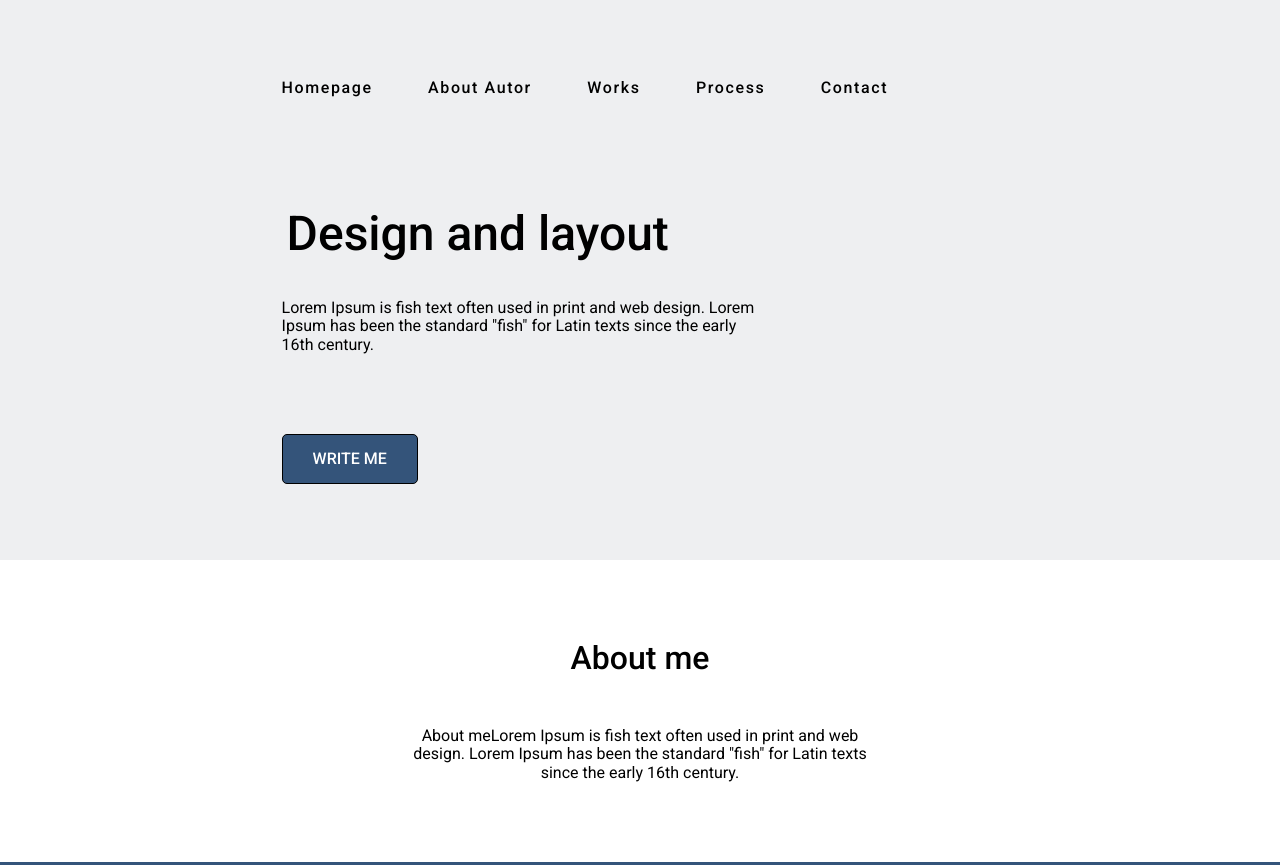
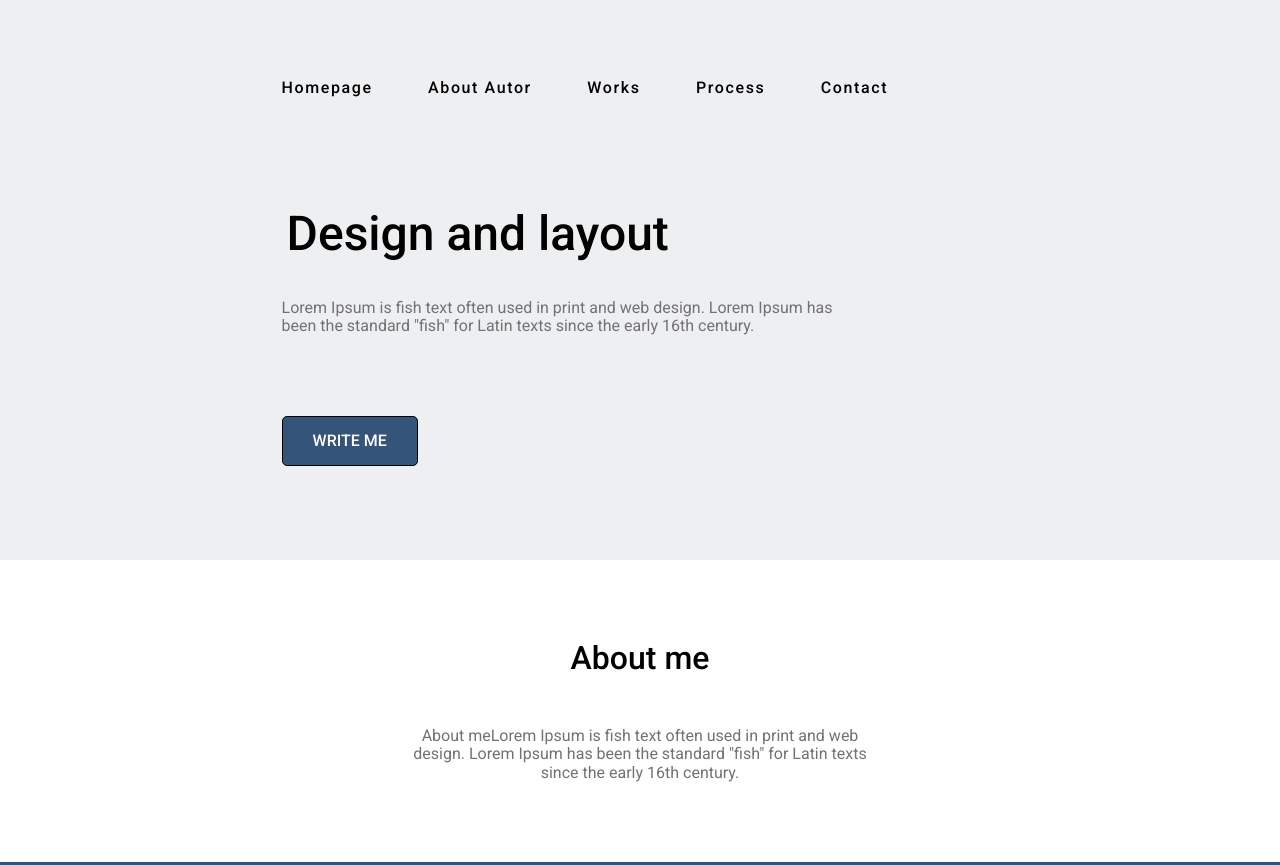
Before and after one commit to Shidomo/Simple_Site, a plain HTML site: page markup/index.html in a window 1280 px wide. Shown: the top 865 px of the page. Drawn offline with Linux system fonts and the light colour scheme.

Commit message:
Change first_section

```diff
--- a/markup/css/style.css
+++ b/markup/css/style.css
@@ -7,6 +7,17 @@
     list-style: none;
     font-family: Roboto, Arial, Helvetica, sans-serif;
     font-weight: 400;
+}
+
+body {
+    color: #727272;
+}
+h1,h2,h4,h5 {
+    color: black;
+}
+
+h3 {
+    color: #fff;
 }
 
 .container_section_first {
@@ -39,7 +50,7 @@ nav>ul>li {
 }
 
 .container_section_first > section {
-    width: 60vh;
+    width: 70vh;
     margin-left: 22%;
 
 }
@@ -128,6 +139,7 @@ iframe {
     background: #34547A;
     width: 100%;
     text-align: center;
+    color: #fff;
 }
 
 .last_section > div {
```
